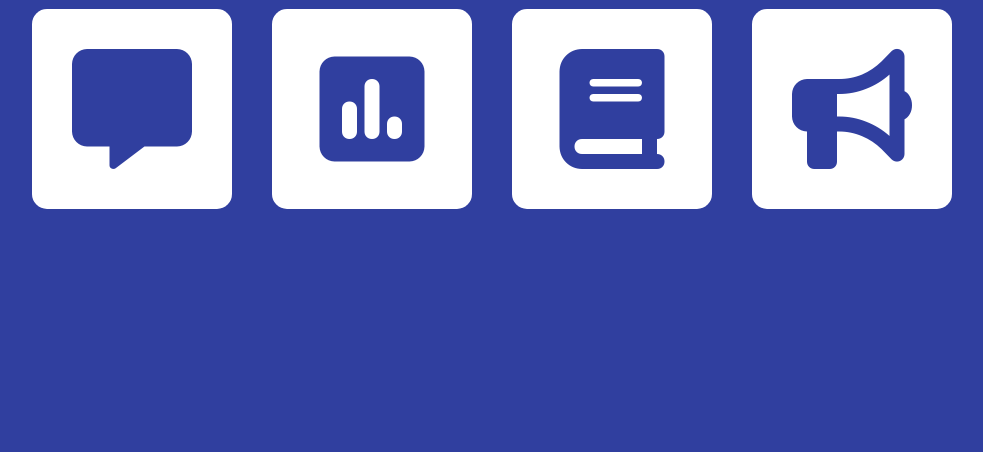
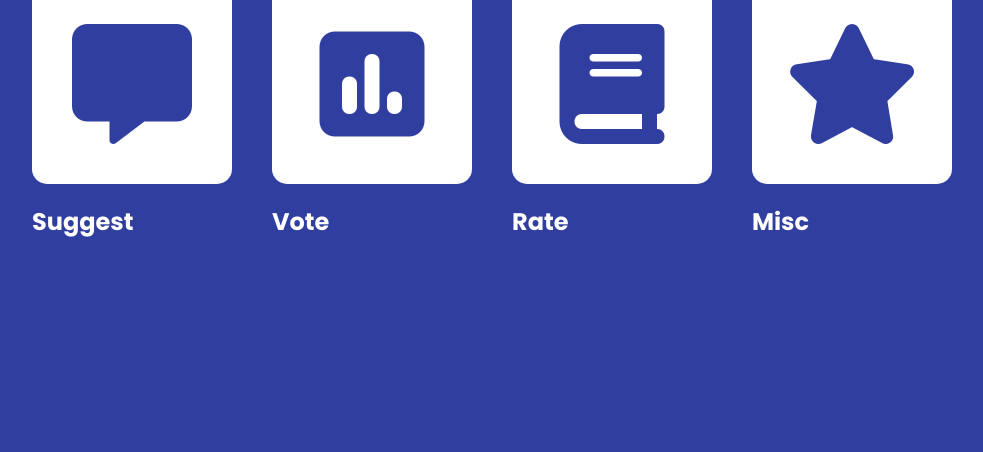
Before and after one commit to paramt/open-ed, a plain HTML site: page dashboard/index.html in a window 1280 px wide. Shown: the part 348-800 px from the top of the page, without its empty margins (148-1131 px from the left). Drawn offline with nearby package versions, Linux system fonts and the light colour scheme.

Commit message:
Add labels to dashboard buttons

```diff
--- a/dashboard/index.html
+++ b/dashboard/index.html
@@ -20,22 +20,35 @@
     </head>
     <body class="animated fadeIn">
         <h1>Welcome<span id="name"></span>!</h1>
+        <br>
 
         <div class="cards">
+            <div>
                 <div class="card">
                     <i class="fas fa-comment-alt" onclick="window.location ='../suggestions'"></i>
                 </div>
+                <h2>Suggest</h2>
+            </div>
 
+            <div>
                 <div class="card">
                     <i class="fas fa-poll" onclick="window.location ='../vote'"></i>
                 </div>
+                <h2>Vote</h2>
+            </div>
 
+            <div>
                 <div class="card">
                     <i class="fas fa-book"></i>
                 </div>
+                <h2>Rate</h2>
+            </div>
 
-            <div class="card" onclick="window.location='announcements'">
-                <i class="fas fa-bullhorn"></i>
+            <div>
+                <div class="card">
+                    <i class="fas fa-star" onclick="window.location ='../ratings'"></i>
+                </div>
+                <h2>Misc</h2>
             </div>
         </div>
 
```
Lines whose indentation alone changed are shown as unchanged.
